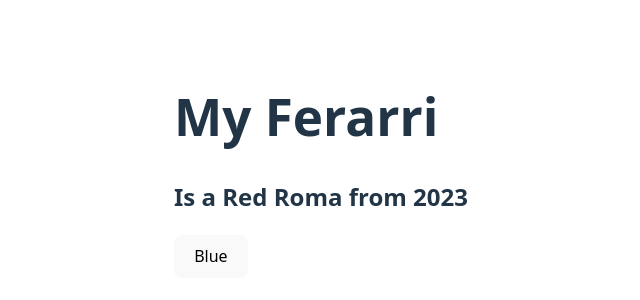
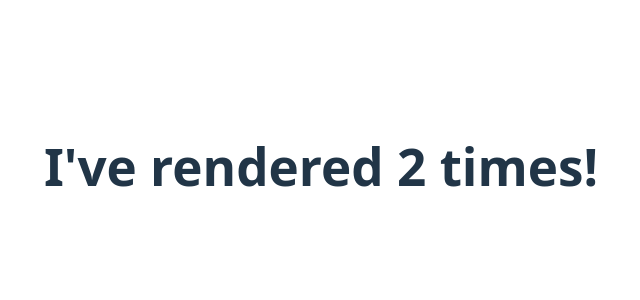
Before and after one commit to gasanashema/React, a React (Vite) app in the folder small-projects/: page / in a window 1280 px wide. Shown: the part 234-534 px from the top of the page, without its empty margins (319-959 px from the left). Built offline with nearby package versions, Linux system fonts and the light colour scheme.

Commit message:
Timer with useEffect

```diff
--- a/small-projects/src/App.jsx
+++ b/small-projects/src/App.jsx
@@ -5,6 +5,7 @@ import CounterButton from "./components/CounterButton"
 import { useState } from "react"
 import FormHandling from "./components/FormHandling"
 import Car from "./components/Car"
+import Timer from "./components/Timer"
 function App() {
 //  const [arr,setArr] = useState({'1':'red','2':'yellow','3':'Green'})
 //  const handleClick = (id)=>{
@@ -26,7 +27,8 @@ function App() {
       {/* <CounterButton color={'brown'}/> */}
 
       {/* <FormHandling /> */}
-      <Car />
+      {/* <Car /> */}
+        <Timer />
     </>
   )
 }
--- /dev/null
+++ b/small-projects/src/components/Timer.jsx
@@ -0,0 +1,13 @@
+import { useState, useEffect } from "react";
+
+export default function Timer() {
+  const [count, setCount] = useState(0);
+
+  useEffect(() => {
+    setTimeout(() => {
+      setCount((count) => count + 1);
+    }, 1000);
+  },[]);
+
+  return <h1>I've rendered {count} times!</h1>;
+}
```
